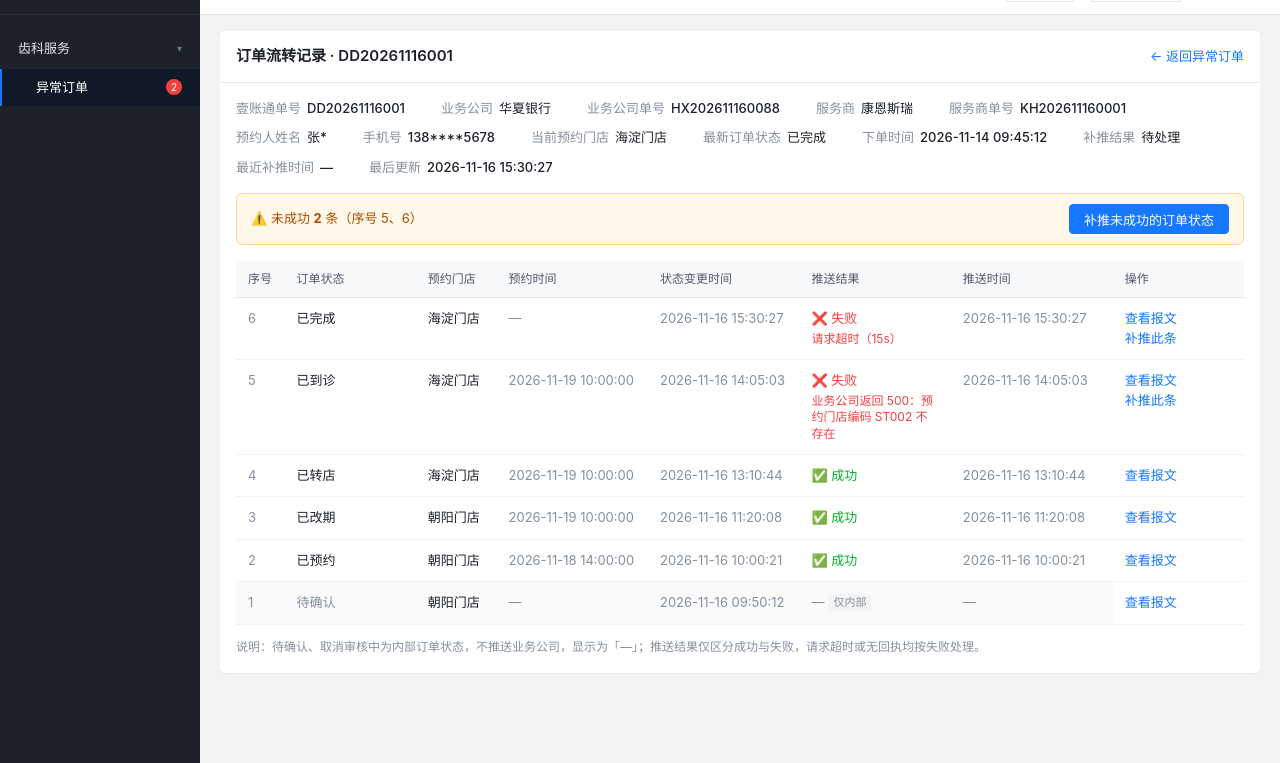
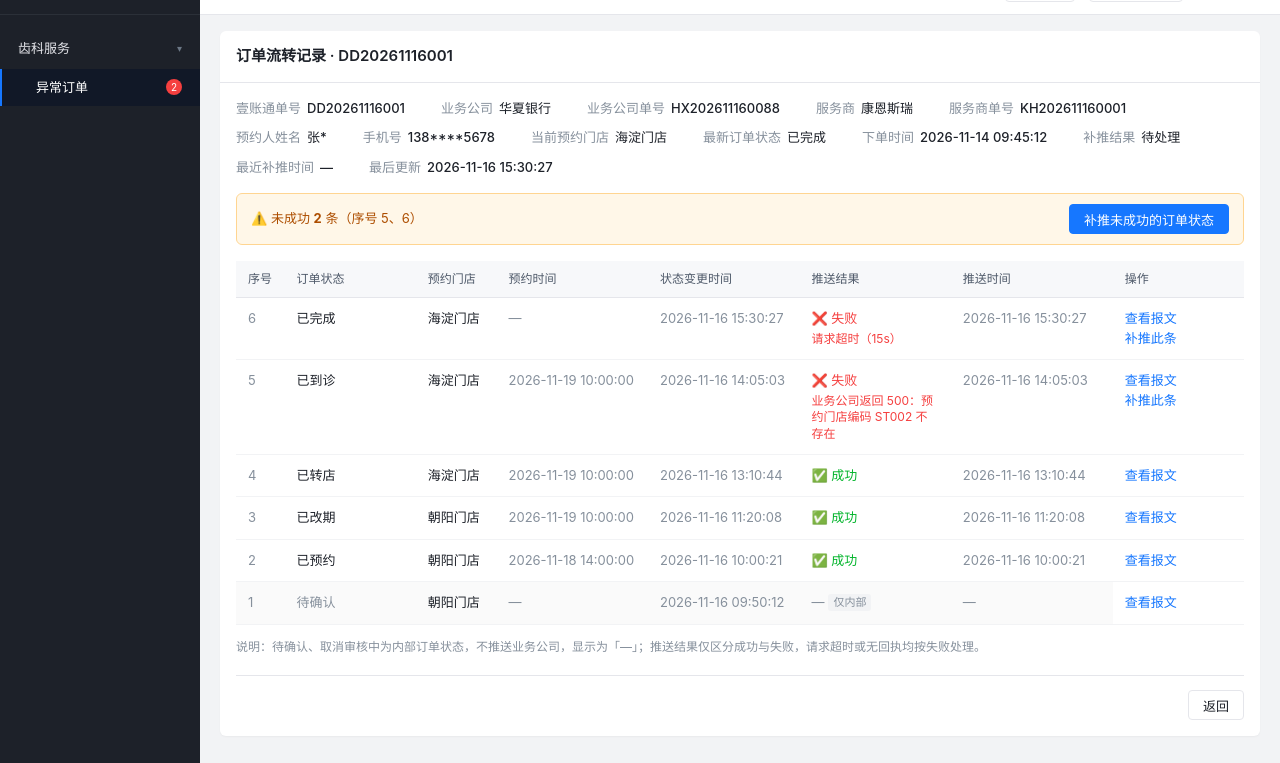
Before and after one commit to HOUXUEQING/dental-order-repush, a plain HTML site: page index.html in a window 1280 px wide. Both pictures are taken after a click on the element "DD20261116001". Shown: the part 37-800 px from the top of the page. Drawn offline with Linux system fonts and the light colour scheme.

Commit message:
feat: 返回按钮移至右下角

```diff
--- a/index.html
+++ b/index.html
@@ -102,6 +102,7 @@ tbody tr:hover{background:#fafbfc}
 .table-wrap-sm th:last-child{background:#f7f8fa;z-index:3}
 .table-wrap-sm tbody tr:hover td:last-child{background:#fafbfc}
 .nowrap{white-space:nowrap}
+.detail-foot{display:flex;justify-content:flex-end;margin-top:18px;padding-top:14px;border-top:1px solid #e5e6eb}
 .table-wrap{overflow-x:auto}
 .table-wrap table{min-width:2150px}
 .mono{font-family:Consolas,Menlo,Monaco,monospace;font-size:12px;letter-spacing:-.2px}
@@ -274,7 +275,6 @@ h3:first-child{margin-top:0}
         <div class="card">
           <div class="card-head">
             <div class="card-title" id="d-title">订单流转记录</div>
-            <div><span class="link" data-act="list">← 返回异常订单</span></div>
           </div>
           <div class="meta" id="d-meta"></div>
           <div class="sync-bar" id="d-bar" style="margin:16px"></div>
@@ -300,6 +300,9 @@ h3:first-child{margin-top:0}
             </div>
             <div class="note" style="margin-top:12px">
               说明：待确认、取消审核中为内部订单状态，不推送业务公司，显示为「—」；推送结果仅区分成功与失败，请求超时或无回执均按失败处理。
+            </div>
+            <div class="detail-foot">
+              <button type="button" class="btn" data-act="list">返回</button>
             </div>
           </div>
         </div>
```
